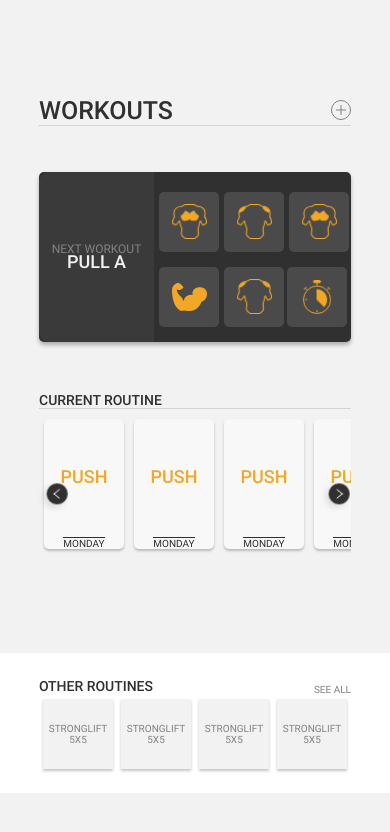
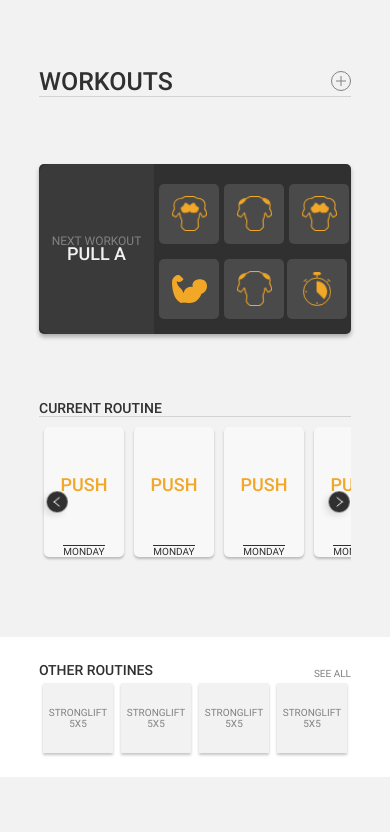
Before and after one commit to RagOfJoes/React-Native-Workout, a React Native app: screen / in a window 390 px wide. Shown: the top 832 px of the page. Built offline with nearby package versions, Linux system fonts and the light colour scheme.

Commit message:
removed margins

```diff
--- a/Components/Home/Header.js
+++ b/Components/Home/Header.js
@@ -17,10 +17,10 @@ const Header = () => {
 
 const styles = StyleSheet.create({
     header: {
-        top: 45,
+        // top: 45,
         width: '80%',
         height: "auto",
-        marginBottom: 40,
+        // marginBottom: 40,
         alignSelf: 'center',
         flexDirection: 'row',
         borderBottomWidth: .75,
--- a/Components/Home/Other Routines/OtherRoutines.js
+++ b/Components/Home/Other Routines/OtherRoutines.js
@@ -29,7 +29,7 @@ const styles = StyleSheet.create({
     otherRoutineContainer: {
         height: 140,
         width: "100%",
-        marginTop: 40,
+        // marginTop: 40,
         paddingTop: 25,
         alignItems: "center",
         flexDirection: "column",
@@ -55,6 +55,7 @@ const styles = StyleSheet.create({
         flex: 3,
         overflow: "hidden",
         flexDirection: "row",
+        justifyContent: "space-between"
     }
 })
 
```
